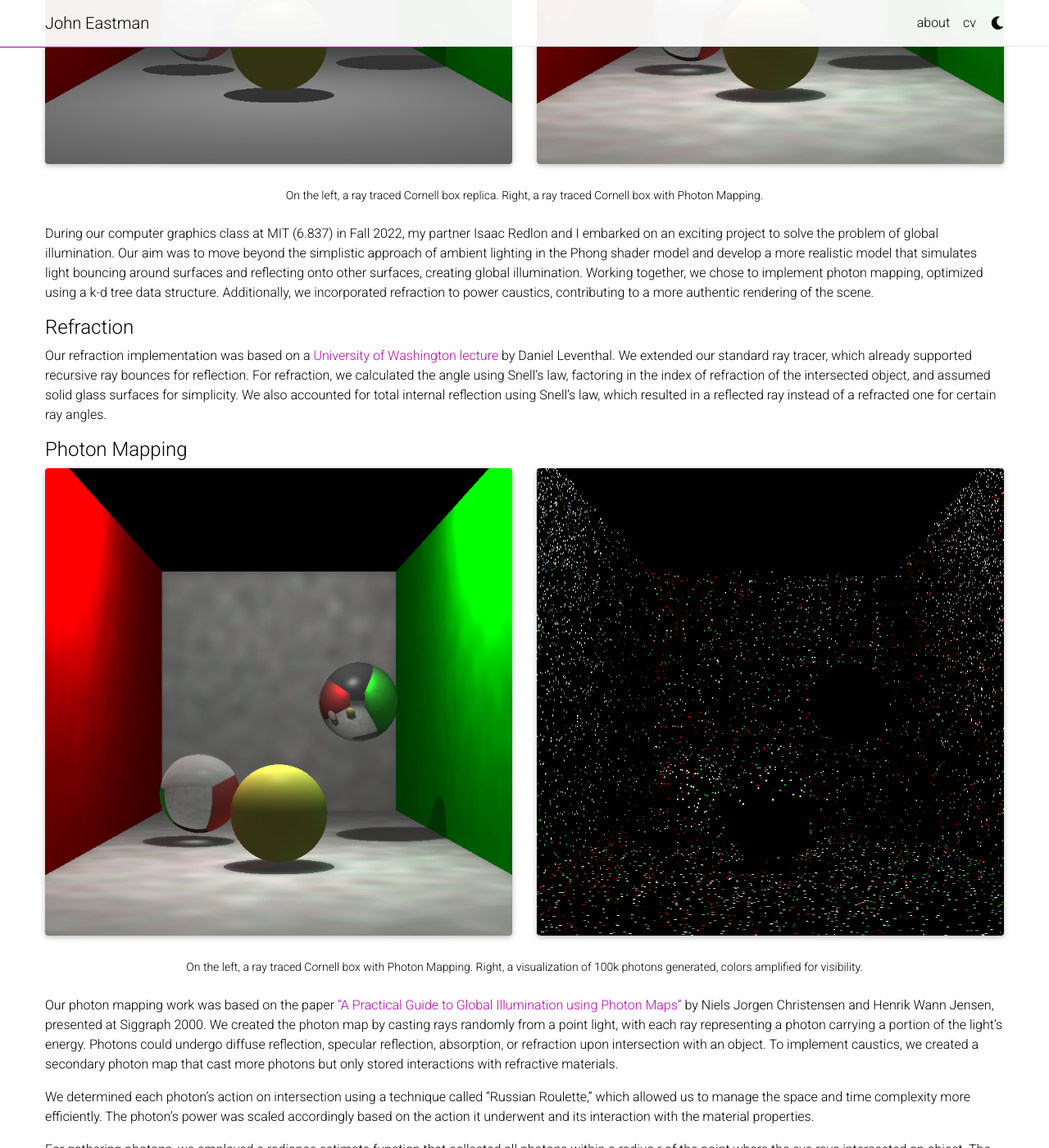
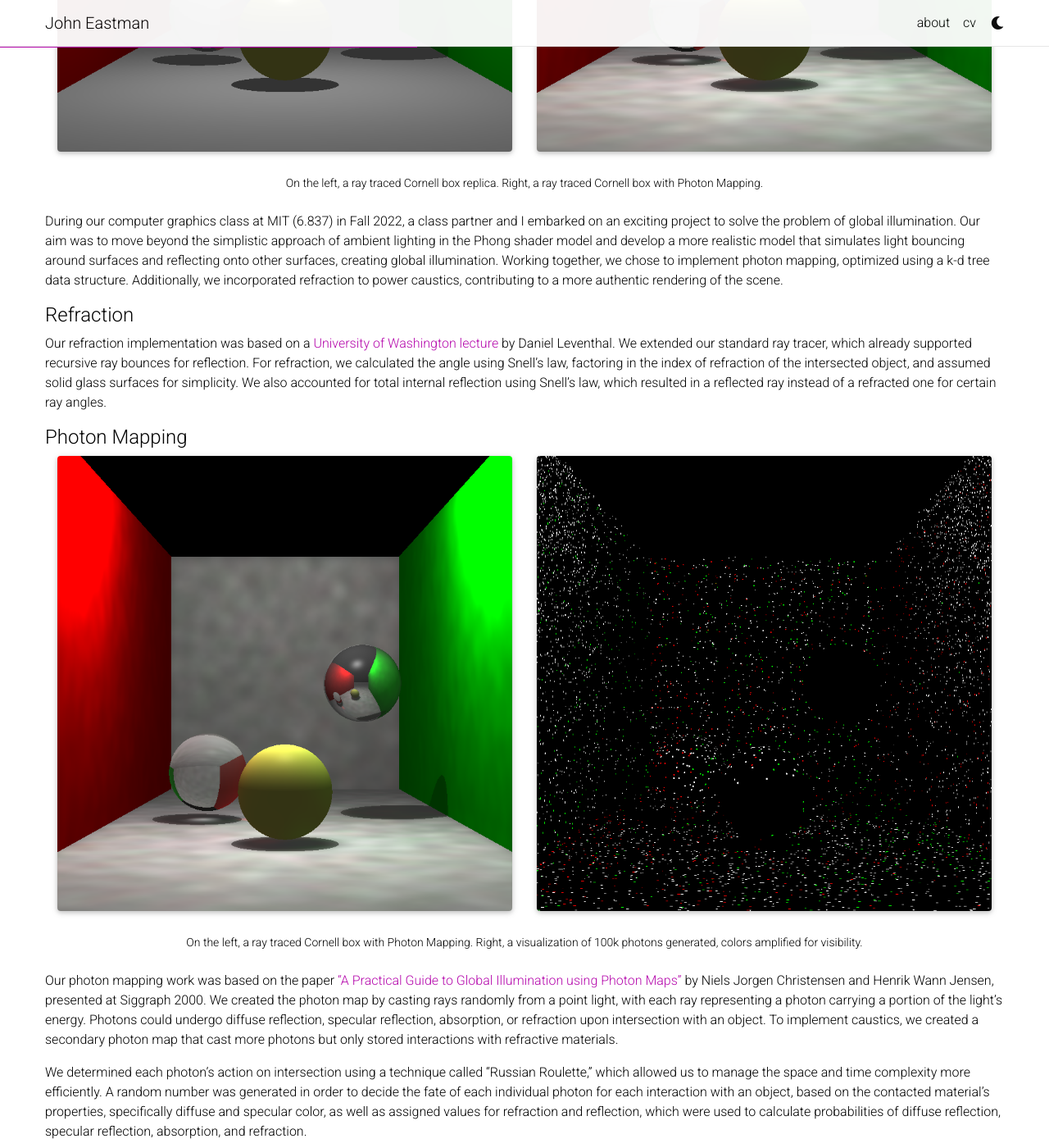
Before and after one commit to RedSweatshirt/RedSweatshirt.github.io, a Jekyll site: the page built from _projects/photon_mapping.md, in a window 1280 px wide and 1400 px high, scrolled down 584 px. Shown: the whole window at 82% size. Built offline with Jekyll 4.4.1, drawn with Linux system fonts in a browser that asks for light colours; full-size pictures stand in for the smaller copies a plugin makes; comment, search, counter and statistics services are not loaded; a style sheet for code colours, icons or effects is not loaded.

Commit message:
photon mapping style changes

```diff
--- a/_projects/photon_mapping_6837.md
+++ b/_projects/photon_mapping.md
@@ -7,32 +7,35 @@ importance: 1
 category: school
 ---
 
-<div class="row justify-content-sm-center">
-    <div class="col-sm mt-3 mt-md-0">
-        {% include figure.html path="assets/img/photon_mapping_6837/rt_cornellbox.png" title="Ray Traced Cornell Box" class="img-fluid rounded z-depth-1" %}
-    </div>
-    <div class="col-sm mt-3 mt-md-0">
-        {% include figure.html path="assets/img/photon_mapping_6837/rt_pm_cornellbox.png" title="Ray Traced Cornell Box with Photon Mapping" class="img-fluid rounded z-depth-1" %}
+<div class="container">
+    <div class="row justify-content-sm-center">
+        <div class="col-sm mt-3 mt-md-0">
+            {% include figure.html path="assets/img/photon_mapping_6837/rt_cornellbox.png" title="Ray Traced Cornell Box" class="img-fluid rounded z-depth-1" %}
+        </div>
+        <div class="col-sm mt-3 mt-md-0">
+            {% include figure.html path="assets/img/photon_mapping_6837/rt_pm_cornellbox.png" title="Ray Traced Cornell Box with Photon Mapping" class="img-fluid rounded z-depth-1" %}
+        </div>
     </div>
 </div>
 <div class="caption">
     On the left, a ray traced Cornell box replica. Right, a ray traced Cornell box with Photon Mapping.
 </div>
 
-During our computer graphics class at MIT (6.837) in Fall 2022, my partner Isaac Redlon and I embarked on an exciting project to solve the problem of global illumination. Our aim was to move beyond the simplistic approach of ambient lighting in the Phong shader model and develop a more realistic model that simulates light bouncing around surfaces and reflecting onto other surfaces, creating global illumination. Working together, we chose to implement photon mapping, optimized using a k-d tree data structure. Additionally, we incorporated refraction to power caustics, contributing to a more authentic rendering of the scene.
+During our computer graphics class at MIT (6.837) in Fall 2022, a class partner and I embarked on an exciting project to solve the problem of global illumination. Our aim was to move beyond the simplistic approach of ambient lighting in the Phong shader model and develop a more realistic model that simulates light bouncing around surfaces and reflecting onto other surfaces, creating global illumination. Working together, we chose to implement photon mapping, optimized using a k-d tree data structure. Additionally, we incorporated refraction to power caustics, contributing to a more authentic rendering of the scene.
 
 #### Refraction
 
 Our refraction implementation was based on a [University of Washington lecture](https://courses.cs.washington.edu/courses/cse457/11au/lectures/markup/ray-tracing-markup.pdf) by Daniel Leventhal. We extended our standard ray tracer, which already supported recursive ray bounces for reflection. For refraction, we calculated the angle using Snell's law, factoring in the index of refraction of the intersected object, and assumed solid glass surfaces for simplicity. We also accounted for total internal reflection using Snell's law, which resulted in a reflected ray instead of a refracted one for certain ray angles.
 
 #### Photon Mapping
-
-<div class="row justify-content-sm-center">
-    <div class="col-sm mt-3 mt-md-0">
-        {% include figure.html path="assets/img/photon_mapping_6837/rt_pm_cornellbox.png" title="Ray Traced Cornell Box with Photon Mapping" class="img-fluid rounded z-depth-1" %}
-    </div>
-    <div class="col-sm mt-3 mt-md-0">
-        {% include figure.html path="assets/img/photon_mapping_6837/pm_vis_cornellbox.png" title="Cornell Box with Photon Visualization" class="img-fluid rounded z-depth-1" %}
+<div class="container">
+    <div class="row justify-content-sm-center">
+        <div class="col-sm mt-3 mt-md-0">
+            {% include figure.html path="assets/img/photon_mapping_6837/rt_pm_cornellbox.png" title="Ray Traced Cornell Box with Photon Mapping" class="img-fluid rounded z-depth-1" %}
+        </div>
+        <div class="col-sm mt-3 mt-md-0">
+            {% include figure.html path="assets/img/photon_mapping_6837/pm_vis_cornellbox.png" title="Cornell Box with Photon Visualization" class="img-fluid rounded z-depth-1" %}
+        </div>
     </div>
 </div>
 <div class="caption">
@@ -41,21 +44,24 @@ Our refraction implementation was based on a [University of Washington lecture](
 
 Our photon mapping work was based on the paper ["A Practical Guide to Global Illumination using Photon Maps"](https://graphics.stanford.edu/courses/cs348b-00/course8.pdf) by Niels Jorgen Christensen and Henrik Wann Jensen, presented at Siggraph 2000. We created the photon map by casting rays randomly from a point light, with each ray representing a photon carrying a portion of the light's energy. Photons could undergo diffuse reflection, specular reflection, absorption, or refraction upon intersection with an object. To implement caustics, we created a secondary photon map that cast more photons but only stored interactions with refractive materials.
 
-We determined each photon's action on intersection using a technique called "Russian Roulette," which allowed us to manage the space and time complexity more efficiently. The photon's power was scaled accordingly based on the action it underwent and its interaction with the material properties.
+We determined each photon's action on intersection using a technique called "Russian Roulette," which allowed us to manage the space and time complexity more efficiently. A random number was generated in order to decide the fate of each individual photon for each interaction with an object, based on the contacted material’s properties, specifically diffuse and specular color, as well as assigned values for refraction and reflection, which were used to calculate probabilities of diffuse reflection, specular reflection, absorption, and refraction.
 
 For gathering photons, we employed a radiance estimate function that collected all photons within a radius r of the point where the eye rays intersected an object. The power of each photon was scaled based on a cone filter and its contribution to the light at that point, allowing us to approximate the global illumination contribution at that point.
 
 #### k-d Tree Data Structure
 
-<div class="row justify-content-sm-center">
-    <div class="col-sm mt-3 mt-md-0">
-        {% include figure.html path="assets/img/photon_mapping_6837/rt_perf.png" title="Ray Tracing Performance by Data Structure" class="img-fluid rounded z-depth-1" %}
+<div class="container">
+    <div class="row justify-content-sm-center">
+        <div class="col-sm mt-3 mt-md-0">
+            {% include figure.html path="assets/img/photon_mapping_6837/rt_perf.png" title="Ray Tracing Performance by Data Structure" class="img-fluid rounded z-depth-1" %}
+        </div>
     </div>
 </div>
 <div class="caption">
     A visualization of ray tracing performance, vector vs. k-d tree
 </div>
 
+
 Our k-d tree data structure, also based on ["A Practical Guide to Global Illumination using Photon Maps"](https://graphics.stanford.edu/courses/cs348b-00/course8.pdf) and the k-d tree implementation published on [Rosetta Code](https://rosettacode.org/wiki/K-d_tree#C.2B.2B), supported the building and balancing of the tree and the GetNeighbors() operation to retrieve nearby photons quickly during the ray tracing process, making rendering much faster than it would be otherwise.
 
 #### Results and Future Work
```
